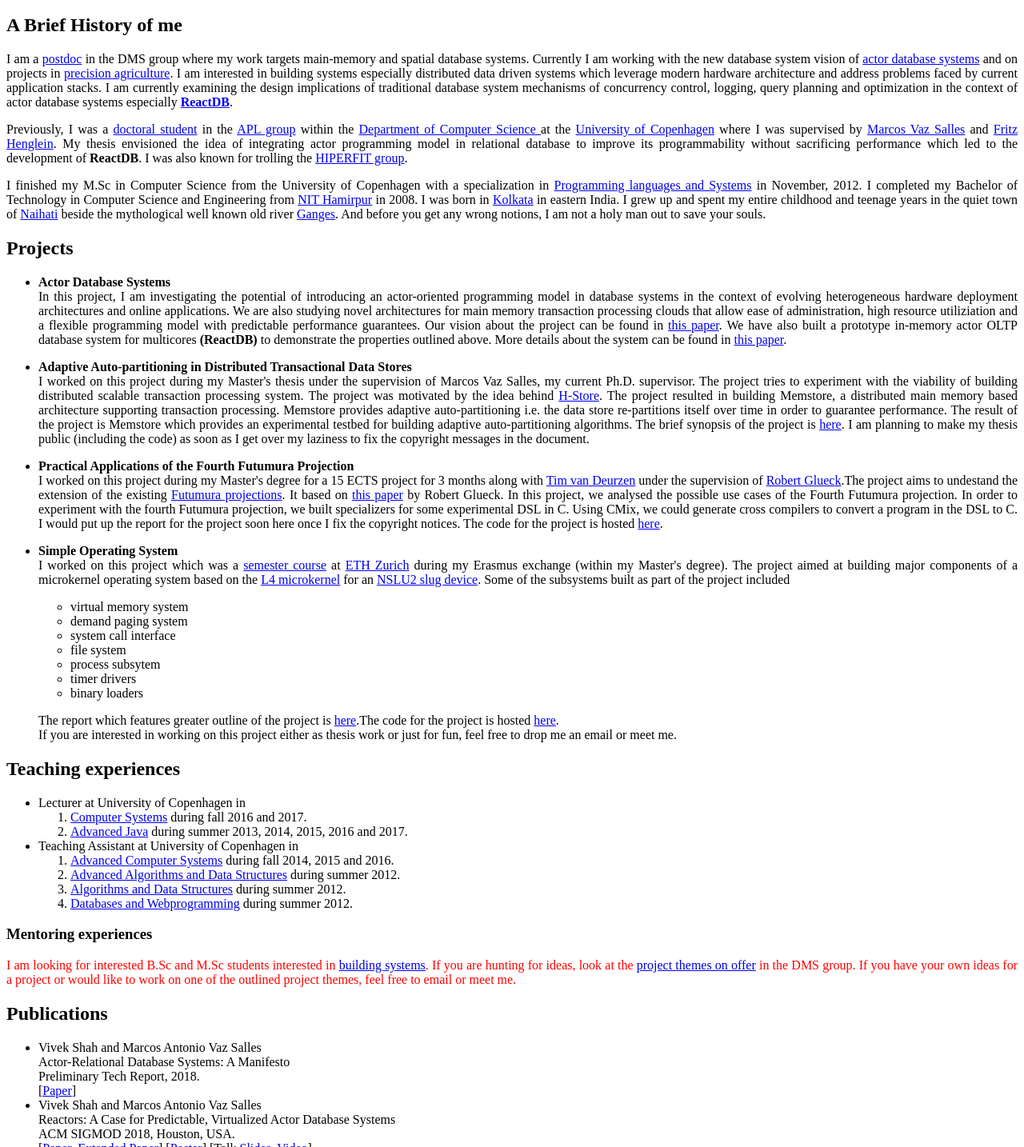
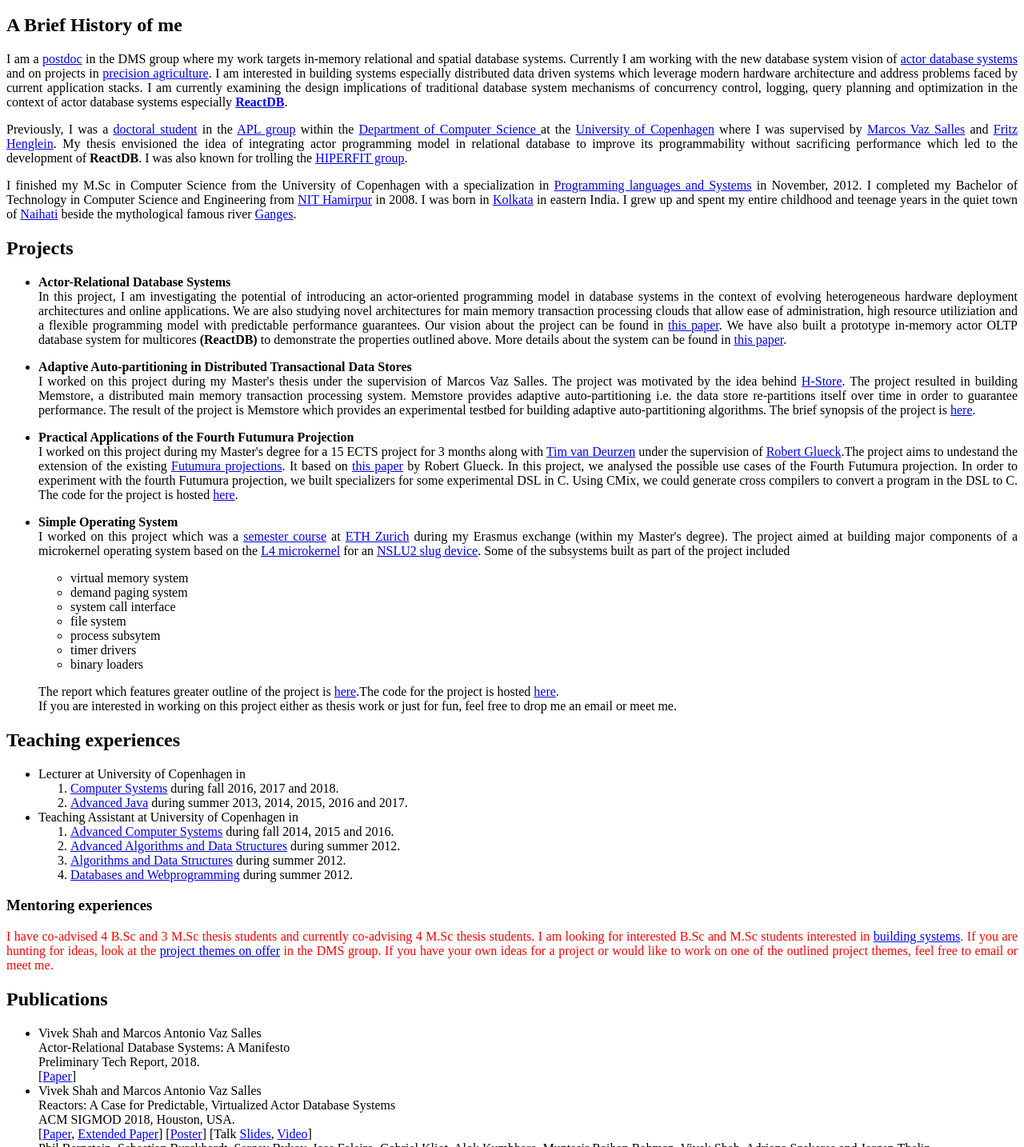
Before and after one commit to bonii/public-webpages, a plain HTML site: page www.diku.dk/index.html in a window 1280 px wide. Shown: the part 412-1846 px from the top of the page at 80% size. Drawn offline with Linux system fonts and the light colour scheme.

Commit message:
Updates and cleanup

```diff
--- a/www.diku.dk/index.html
+++ b/www.diku.dk/index.html
@@ -56,21 +56,21 @@ p {text-align: justify}
 
 <div>
   <h2 id="me">A Brief History of me</h2>
- <p>I am a <a href="http://phdcomics.com/comics.php?f=1744">postdoc</a> in the DMS group where my work targets main-memory and spatial database systems. Currently I am working with the new database system vision of <a href="https://arxiv.org/abs/1707.06507">actor database systems</a> and on projects in <a href="https://futurecropping.dk/en/">precision agriculture</a>. I am interested in building systems especially distributed data driven systems which leverage modern hardware architecture and address problems faced by current application stacks. I am currently examining the design implications of traditional database system mechanisms of concurrency control, logging, query planning and optimization in the context of actor database systems especially <a href="https://arxiv.org/abs/1701.05397"><strong>ReactDB</strong></a>.</p>
+ <p>I am a <a href="http://phdcomics.com/comics.php?f=1744">postdoc</a> in the DMS group where my work targets in-memory relational and spatial database systems. Currently I am working with the new database system vision of <a href="https://arxiv.org/abs/1707.06507">actor database systems</a> and on projects in <a href="https://futurecropping.dk/en/">precision agriculture</a>. I am interested in building systems especially distributed data driven systems which leverage modern hardware architecture and address problems faced by current application stacks. I am currently examining the design implications of traditional database system mechanisms of concurrency control, logging, query planning and optimization in the context of actor database systems especially <a href="https://arxiv.org/abs/1701.05397"><strong>ReactDB</strong></a>.</p>
   <p>Previously, I was a <a href="http://phdcomics.com/comics/archive.php?comicid=1379">doctoral student</a> in the <a href="http://www.diku.dk/english/research/apl-group/">APL group</a> within the <a href="http://www.diku.dk/english/">Department of Computer Science </a> at the <a href="http://www.ku.dk/english/">University of Copenhagen</a> where I was supervised by <a href="http://www.diku.dk/~vmarcos/">Marcos Vaz Salles</a> and <a href="http://www.diku.dk/~henglein/">Fritz Henglein</a>. My thesis envisioned the idea of integrating actor programming model in relational database to improve its programmability without sacrificing performance which led to the development of <strong>ReactDB</strong>. I was also known for trolling the <a href="http://hiperfit.dk/">HIPERFIT group</a>.</p>
-  <p>I finished my M.Sc in Computer Science from the University of Copenhagen with a specialization in <a href="http://www.diku.dk/english/Studyprogrammes/uddannelse03/pls_competence_profile/">Programming languages and Systems</a> in November, 2012. I completed my Bachelor of Technology in Computer Science and Engineering from <a href="http://nith.ac.in/">NIT Hamirpur</a> in 2008. I was born in <a href="http://en.wikipedia.org/wiki/Kolkata">Kolkata</a> in eastern India. I grew up and spent my entire childhood and teenage years in the quiet town of <a href="http://en.wikipedia.org/wiki/Naihati">Naihati</a> beside the mythological well known old river <a href="http://en.wikipedia.org/wiki/Ganges">Ganges</a>. And before you get any wrong notions, I am not a holy man out to save your souls.
+  <p>I finished my M.Sc in Computer Science from the University of Copenhagen with a specialization in <a href="http://www.diku.dk/english/Studyprogrammes/uddannelse03/pls_competence_profile/">Programming languages and Systems</a> in November, 2012. I completed my Bachelor of Technology in Computer Science and Engineering from <a href="http://nith.ac.in/">NIT Hamirpur</a> in 2008. I was born in <a href="http://en.wikipedia.org/wiki/Kolkata">Kolkata</a> in eastern India. I grew up and spent my entire childhood and teenage years in the quiet town of <a href="http://en.wikipedia.org/wiki/Naihati">Naihati</a> beside the mythological famous river <a href="http://en.wikipedia.org/wiki/Ganges">Ganges</a>.
   </p>
 </div>
 
 <div>
   <h2 id="projects">Projects</h2>
   <ul>
-    <li id="phdthesis"><p><strong>Actor Database Systems</strong><br/>
+    <li id="phdthesis"><p><strong>Actor-Relational Database Systems</strong><br/>
 	In this project, I am investigating the potential of introducing an actor-oriented programming model in database systems in the context of evolving heterogeneous hardware deployment architectures and online applications. We are also studying novel architectures for main memory transaction processing clouds that allow ease of administration, high resource utiliziation and a flexible programming model with predictable performance guarantees. Our vision about the project can be found in <a href="https://arxiv.org/abs/1707.06507">this paper</a>. We have also built a prototype in-memory actor OLTP database system for multicores <strong>(ReactDB)</strong> to demonstrate the properties outlined above. More details about the system can be found in <a href="https://arxiv.org/abs/1701.05397">this paper</a>.</p></li>
     <li id="masterthesis"><p><strong>Adaptive Auto-partitioning in Distributed Transactional Data Stores</strong><br/>
-	I worked on this project during my Master's thesis under the supervision of Marcos Vaz Salles, my current Ph.D. supervisor. The project tries to experiment with the viability of building distributed scalable transaction processing system. The project was motivated by the idea behind <a href="http://hstore.cs.brown.edu/">H-Store</a>. The project resulted in building Memstore, a distributed main memory based architecture supporting transaction processing. Memstore provides adaptive auto-partitioning i.e. the data store re-partitions itself over time in order to guarantee performance. The result of the project is Memstore which provides an experimental testbed for building adaptive auto-partitioning algorithms. The brief synopsis of the project is <a href="http://bonii.kompiler.org/shared/synopsis.pdf/">here</a>. I am planning to make my thesis public (including the code) as soon as I get over my laziness to fix the copyright messages in the document.</p></li>
+	I worked on this project during my Master's thesis under the supervision of Marcos Vaz Salles. The project was motivated by the idea behind <a href="http://hstore.cs.brown.edu/">H-Store</a>. The project resulted in building Memstore, a distributed main memory transaction processing system. Memstore provides adaptive auto-partitioning i.e. the data store re-partitions itself over time in order to guarantee performance. The result of the project is Memstore which provides an experimental testbed for building adaptive auto-partitioning algorithms. The brief synopsis of the project is <a href="http://bonii.kompiler.org/shared/synopsis.pdf/">here</a>. </p></li>
     <li id="masterproject"><p><strong>Practical Applications of the Fourth Futumura Projection</strong><br/>
-	I worked on this project during my Master's degree for a 15 ECTS project for 3 months along with <a href="http://www.razzeal.org/">Tim van Deurzen</a> under the supervision of <a href="http://www.diku.dk/english/staff/beskrivelse/?id=146978/">Robert Glueck</a>.The project aims to undestand the extension of the existing <a href="http://en.wikipedia.org/wiki/Partial_evaluation#Futamura_projections">Futumura projections</a>. It based on <a href="http://dl.acm.org/citation.cfm?id=1480954">this paper</a> by Robert Glueck. In this project, we analysed the possible use cases of the Fourth Futumura projection. In order to experiment with the fourth Futumura projection, we built specializers for some experimental DSL in C. Using CMix, we could generate cross compilers to convert a program in the DSL to C. I would put up the report for the project soon here once I fix the copyright notices. The code for the project is hosted <a href="http://git.kompiler.org/pe-gen/">here</a>.</p></li>
+	I worked on this project during my Master's degree for a 15 ECTS project for 3 months along with <a href="http://www.razzeal.org/">Tim van Deurzen</a> under the supervision of <a href="http://www.diku.dk/english/staff/beskrivelse/?id=146978/">Robert Glueck</a>.The project aims to undestand the extension of the existing <a href="http://en.wikipedia.org/wiki/Partial_evaluation#Futamura_projections">Futumura projections</a>. It based on <a href="http://dl.acm.org/citation.cfm?id=1480954">this paper</a> by Robert Glueck. In this project, we analysed the possible use cases of the Fourth Futumura projection. In order to experiment with the fourth Futumura projection, we built specializers for some experimental DSL in C. Using CMix, we could generate cross compilers to convert a program in the DSL to C. The code for the project is hosted <a href="http://git.kompiler.org/pe-gen/">here</a>.</p></li>
     <li><p><strong>Simple Operating System</strong><br/>
 	I worked on this project which was a <a href="http://archive.systems.ethz.ch/www.systems.ethz.ch/education/hs11/aos.html">semester course</a> at <a href="http://www.ethz.ch/index_EN">ETH Zurich</a> during my Erasmus exchange (within my Master's degree). The project aimed at building major components of a microkernel operating system based on the <a href="http://ertos.nicta.com.au/research/l4">L4 microkernel</a> for an <a href="http://en.wikipedia.org/wiki/NSLU2">NSLU2 slug device</a>. Some of the subsystems built as part of the project included</p>
       <ul>
@@ -92,7 +92,7 @@ p {text-align: justify}
   <ul>
     <li>Lecturer at University of Copenhagen in
       <ol>
-	<li><a href="http://kurser.ku.dk/course/ndab16005u">Computer Systems</a> during fall 2016 and 2017.</li>
+	<li><a href="http://kurser.ku.dk/course/ndab16005u">Computer Systems</a> during fall 2016, 2017 and 2018.</li>
 	<li><a href="http://kurser.ku.dk/course/ndak15000u">Advanced Java</a> during summer 2013, 2014, 2015, 2016 and 2017.</li>
       </ol></li>
     <li>Teaching Assistant at University of Copenhagen in
@@ -105,7 +105,7 @@ p {text-align: justify}
       </li>
     </ul>
   <h3>Mentoring experiences</h3>
-  <p style='color:red'>I am looking for interested B.Sc and M.Sc students interested in <a href="http://www.cs.bell-labs.com/who/rob/utah2000.pdf">building systems</a>. If you are hunting for ideas, look at the <a href="https://diku-dk.github.io/sdps/dms/projects">project themes on offer</a> in the DMS group. If you have your own ideas for a project or would like to work on one of the outlined project themes, feel free to email or meet me.</p>
+  <p style='color:red'>I have co-advised 4 B.Sc and 3 M.Sc thesis students and currently co-advising 4 M.Sc thesis students. I am looking for interested B.Sc and M.Sc students interested in <a href="http://www.cs.bell-labs.com/who/rob/utah2000.pdf">building systems</a>. If you are hunting for ideas, look at the <a href="https://diku-dk.github.io/sdps/dms/projects">project themes on offer</a> in the DMS group. If you have your own ideas for a project or would like to work on one of the outlined project themes, feel free to email or meet me.</p>
 </div>
 
 <div>
```
